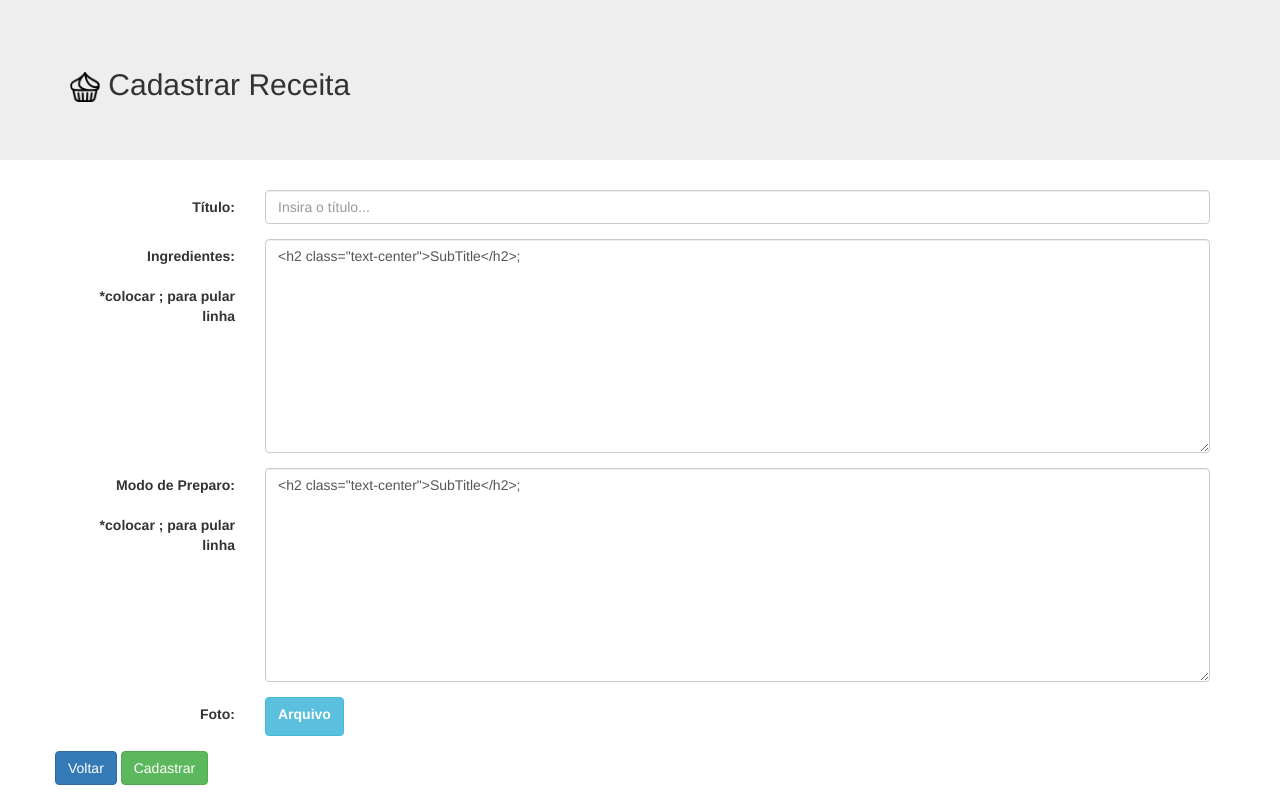
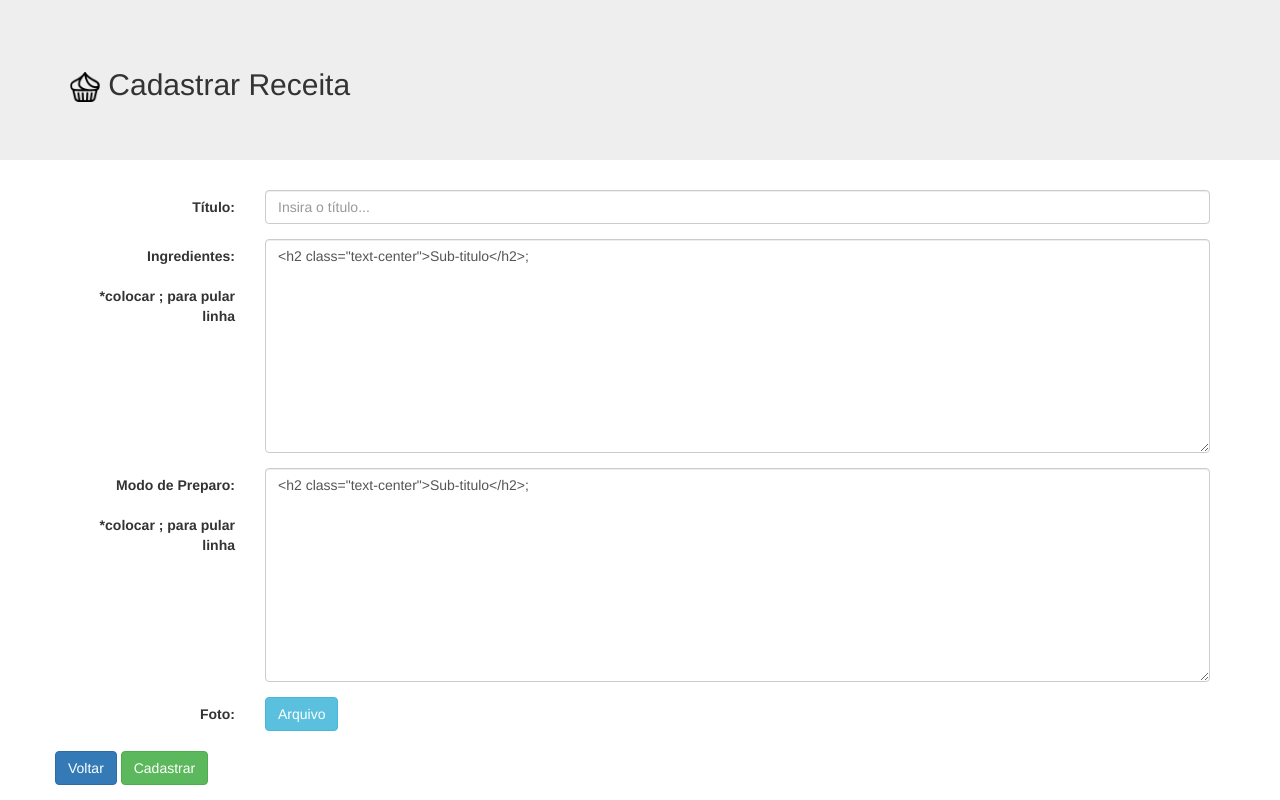
Before and after one commit to ludicarvalho/receitas, a PHP site: page /criar.php in a window 1280 px wide. Run offline with PHP 8.4, Linux system fonts and the light colour scheme.

Commit message:
Update criar.php
Identação no html

```diff
--- a/criar.php
+++ b/criar.php
@@ -24,8 +24,11 @@ $col = "90";
 <body>
 
 <div class="jumbotron">
-  <h2 class="container"><img src="img/favicon.png" alt="Cupcake" class="favicon"> Cadastrar Receita</h2>
+	<h2 class="container">
+		<img src="img/favicon.png" alt="Cupcake" class="favicon">&nbsp;Cadastrar Receita
+	</h2>
 </div>
+
 <div class="container">
 	<form class="form-horizontal" action="criar.php" method="post" enctype="multipart/form-data">
 		<div class="form-group">
@@ -37,21 +40,21 @@ $col = "90";
 		<div class="form-group">
 			<label class="control-label col-sm-2" for="sbnm">Ingredientes:<br/><br/>*colocar ; para pular linha</label>
 			<div class="col-sm-10">
-        <textarea name="igrd" id="sbnm" class="form-control" rows="<?php echo $lin; ?>" cols="<?php echo $col; ?>"><h2 class="text-center">SubTitle</h2>;</textarea>
+				<textarea name="igrd" id="sbnm" class="form-control" rows="<?php echo $lin; ?>" cols="<?php echo $col; ?>"><h2 class="text-center">Sub-titulo</h2>;</textarea>
 			</div>
 		</div>
 		<div class="form-group">
 			<label class="control-label col-sm-2" for="apld">Modo de Preparo:<br/><br/>*colocar ; para pular linha</label>
 			<div class="col-sm-10">
-        <textarea name="modopreparo" id="apld" class="form-control" rows="<?php echo $lin; ?>" cols="<?php echo $col; ?>"><h2 class="text-center">SubTitle</h2>;</textarea>
+				<textarea name="modopreparo" id="apld" class="form-control" rows="<?php echo $lin; ?>" cols="<?php echo $col; ?>"><h2 class="text-center">Sub-titulo</h2>;</textarea>
 			</div>
 		</div>
 		<div class="form-group">
 			<label class="control-label col-sm-2">Foto:</label>
 			<div class="col-sm-10">
-			<div class="btn btn-info">
-				<label for="foto">Arquivo</label>
-			</div>
+				<label for="foto">
+					<div class="btn btn-info">Arquivo</div>
+				</label>
 				<input name="imgm" id="foto" type="file" />
 			</div>
 		</div>
```
Lines whose indentation alone changed are shown as unchanged.
